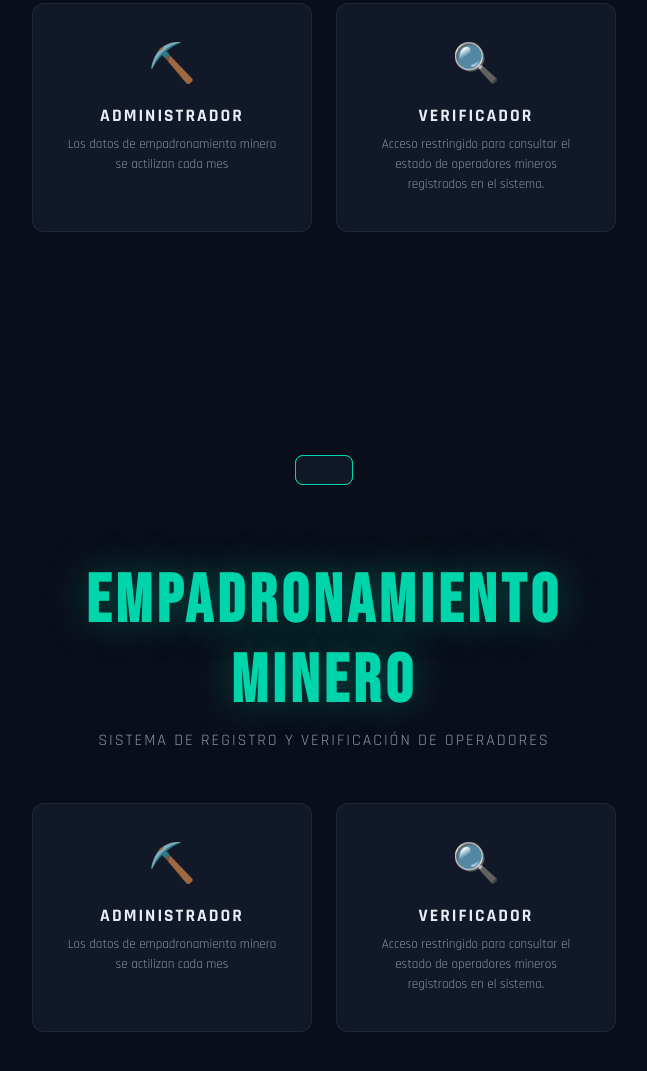
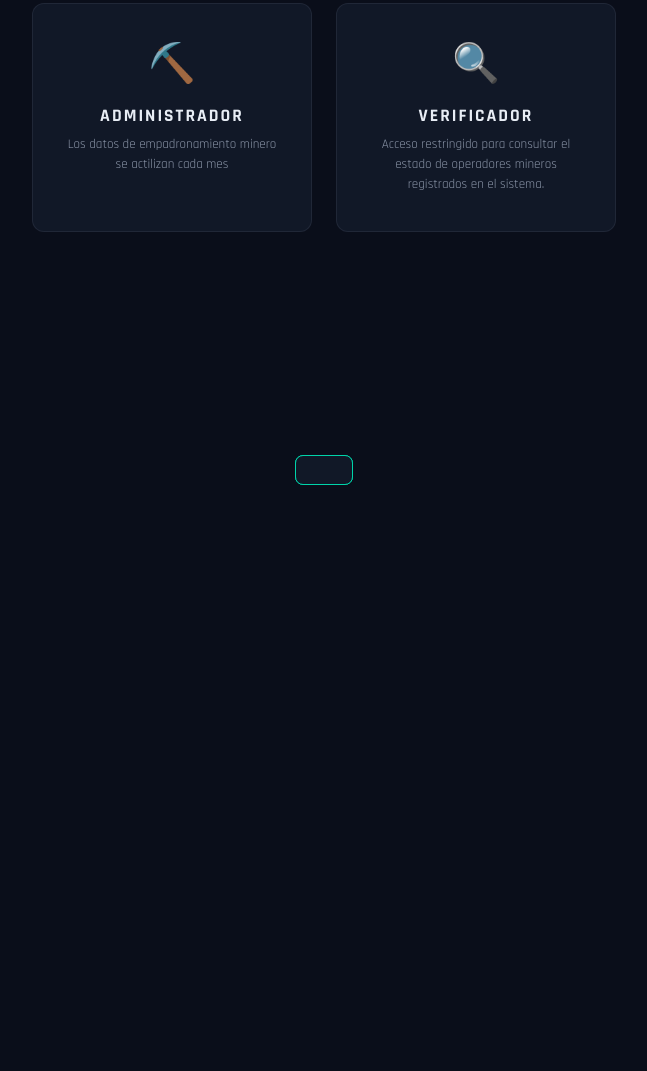
Before and after one commit to 343carlos/empadronamiento-minero, a plain HTML site: page index.html in a window 1280 px wide. Shown: the part 403-1474 px from the top of the page, without its empty margins (316-963 px from the left). After the commit the page ends 800 px from the top, so only its background shows below. Drawn offline with Linux system fonts and the light colour scheme; no server answers.

Commit message:
Update index.html

```diff
--- a/index.html
+++ b/index.html
@@ -508,25 +508,6 @@ tbody td:first-child { color: var(--text-primary); font-weight: 600; }
 <!-- ============ TOAST ============ -->
 <div class="toast" id="toast"></div>
 
-<!-- ============ SCREEN: HOME ============ -->
-<div class="screen active" id="screen-home">
-  <div class="home-hero">
-    <h1>EMPADRONAMIENTO<br>MINERO</h1>
-    <p class="subtitle">SISTEMA DE REGISTRO Y VERIFICACIÓN DE OPERADORES</p>
-    <div class="role-cards">
-      <div class="role-card" onclick="goTo('operator-login')">
-        <div class="icon">⛏️</div>
-        <h3>ADMINISTRADOR</h3>
-        <p>Los datos de empadronamiento minero se actilizan cada mes</p>
-      </div>
-      <div class="role-card" onclick="goTo('login')">
-        <div class="icon">🔍</div>
-        <h3>Verificador</h3>
-        <p>Acceso restringido para consultar el estado de operadores mineros registrados en el sistema.</p>
-      </div>
-    </div>
-  </div>
-</div>
 
 <!-- ============ SCREEN: OPERATOR LOGIN ============ -->
 <div class="screen" id="screen-operator-login">
```
